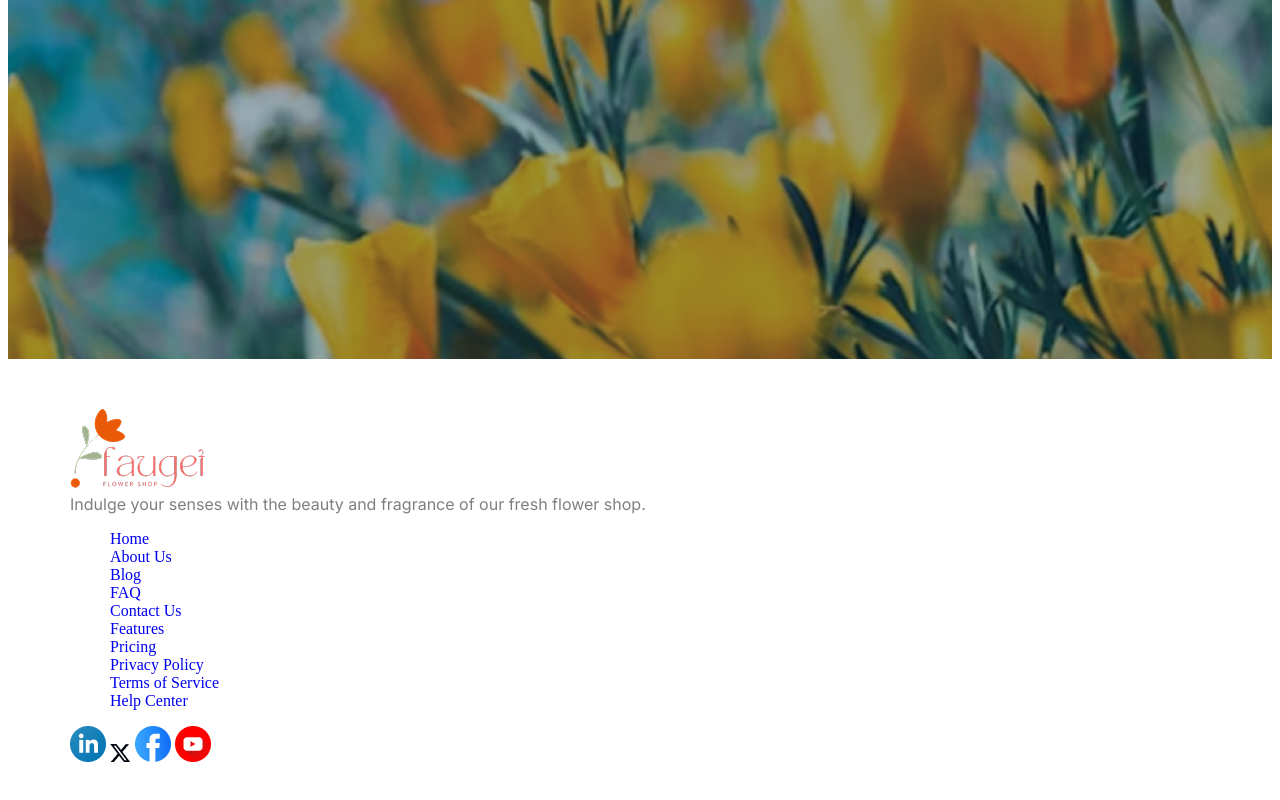
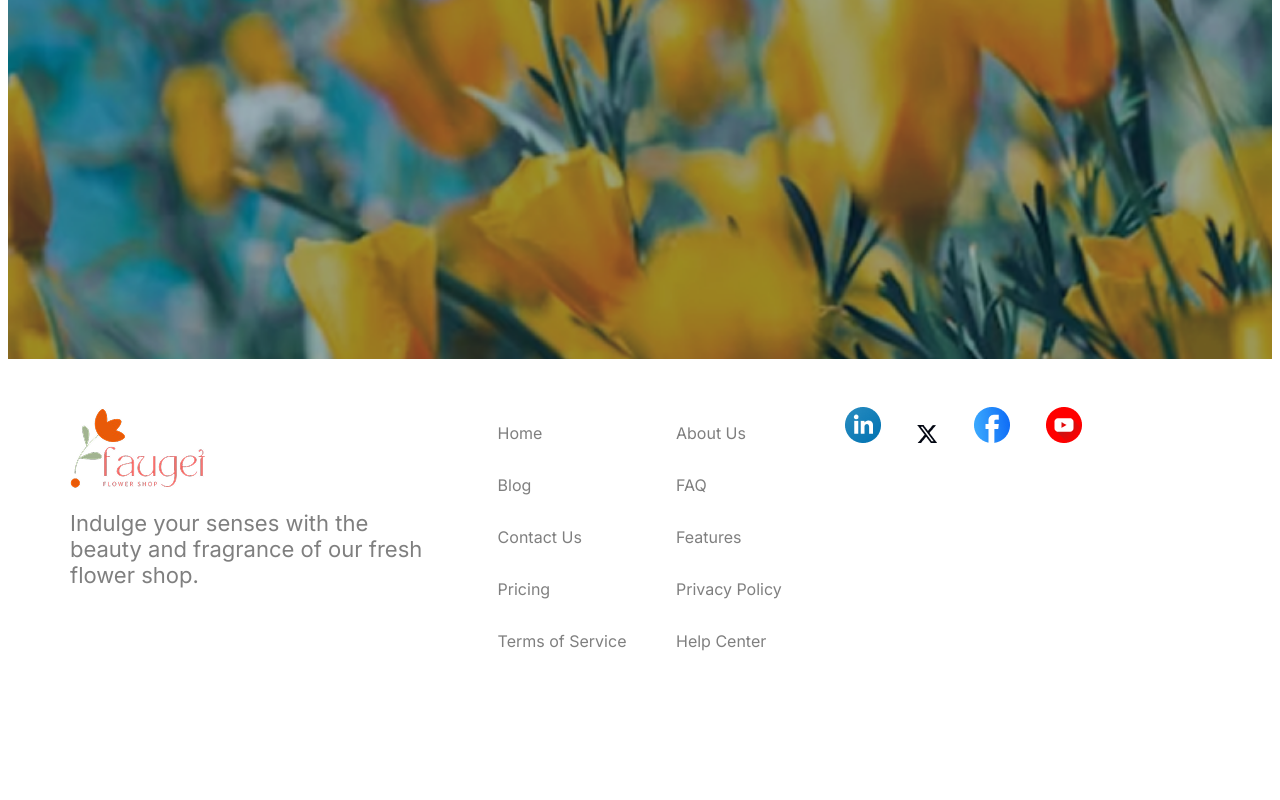
Before and after one commit to alhasandhali/B12A02-Responsive-Flowers, a plain HTML site: page index.html in a window 1280 px wide. Shown: the part 4086-4886 px from the top of the page. After the commit the page ends 4809 px from the top, so only its background shows below. Drawn offline with Linux system fonts and the light colour scheme.

Commit message:
add footer style

```diff
--- a/css/style.css
+++ b/css/style.css
@@ -412,6 +412,35 @@ header .header {
   padding: 3rem 0;
 }
 
+.footer-text,
+.footer-list,
+.footer-icon {
+  width: 32%;
+}
+
+.footer-part {
+  display: flex;
+  justify-content: space-between;
+}
+
+.footer-text p {
+  margin-top: 1rem;
+  font-size: 1.375rem;
+}
+
+.footer-list ul {
+  display: grid;
+  grid-template-columns: repeat(2, 1fr);
+  gap: 2rem;
+}
+
+.footer-list ul li a:hover {
+  color: #000;
+}
+
+.footer-icon a {
+  margin-right: 2rem;
+}
 /* Footer CSS End */
 
 /* Responsive Code */
--- a/index.html
+++ b/index.html
@@ -260,16 +260,16 @@
           </div>
           <div class="footer-list">
             <ul>
-              <li><a href="#">Home</a></li>
-              <li><a href="#">About Us</a></li>
-              <li><a href="#">Blog</a></li>
-              <li><a href="#">FAQ</a></li>
-              <li><a href="#">Contact Us</a></li>
-              <li><a href="#">Features</a></li>
-              <li><a href="#">Pricing</a></li>
-              <li><a href="#">Privacy Policy</a></li>
-              <li><a href="#">Terms of Service</a></li>
-              <li><a href="#">Help Center</a></li>
+              <li><a href="#" class="inter f-black-50">Home</a></li>
+              <li><a href="#" class="inter f-black-50">About Us</a></li>
+              <li><a href="#" class="inter f-black-50">Blog</a></li>
+              <li><a href="#" class="inter f-black-50">FAQ</a></li>
+              <li><a href="#" class="inter f-black-50">Contact Us</a></li>
+              <li><a href="#" class="inter f-black-50">Features</a></li>
+              <li><a href="#" class="inter f-black-50">Pricing</a></li>
+              <li><a href="#" class="inter f-black-50">Privacy Policy</a></li>
+              <li><a href="#" class="inter f-black-50">Terms of Service</a></li>
+              <li><a href="#" class="inter f-black-50">Help Center</a></li>
             </ul>
           </div>
           <div class="footer-icon">
```
